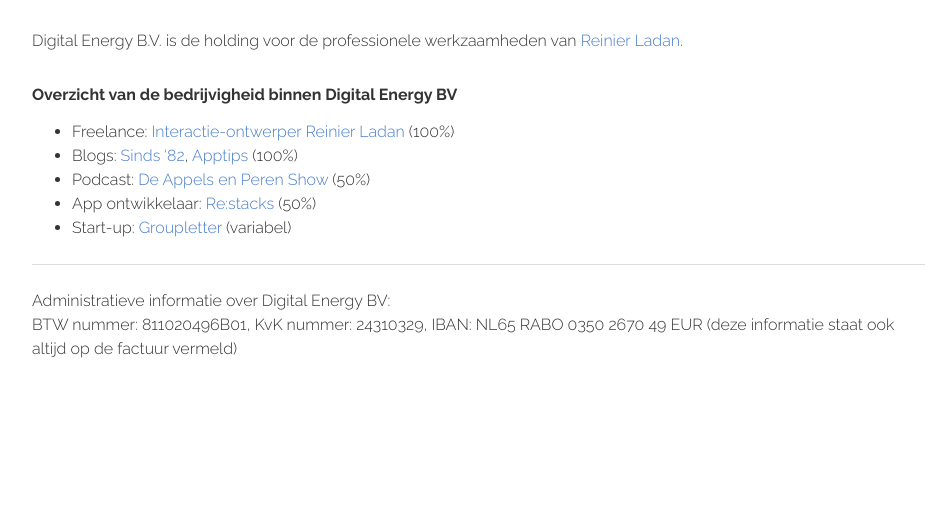
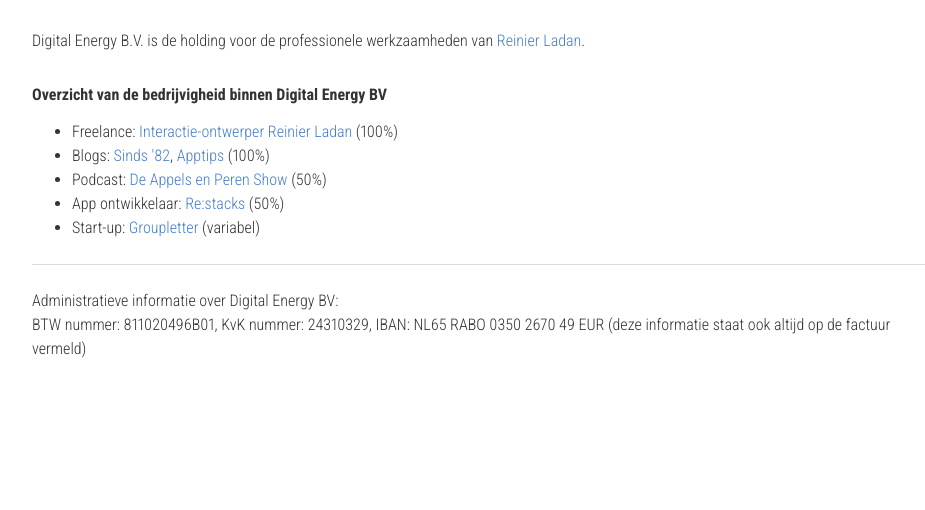
Before and after one commit to reinier/digitalenergy-nl, a plain HTML site: page index.html in a window 1280 px wide. Shown: the part 290-800 px from the top of the page, without its empty margins (158-1083 px from the left). Drawn offline with Linux system fonts and the light colour scheme.

Commit message:
Update 2015-03-18T09:30:51.399Z

```diff
--- a/index.html
+++ b/index.html
@@ -36,7 +36,7 @@
 
   <script src="js/loadCSS.js"></script>
   <script defer type="text/javascript">
-    loadCSS("http://fonts.googleapis.com/css?family=Raleway:300,700,900", "all");
+    loadCSS("http://fonts.googleapis.com/css?family=Roboto+Condensed:300,400,700", "all");
   </script>
 </body>
 </html>
--- a/styles/main.css
+++ b/styles/main.css
@@ -17,7 +17,7 @@
   color: #fff;
   cursor: pointer;
   display: inline-block;
-  font-family: 'Raleway', sans-serif;
+  font-family: 'Roboto Condensed', sans-serif;
   font-size: 1em;
   font-weight: 600;
   line-height: 1;
@@ -41,7 +41,7 @@
 
 input, label, select {
   display: block;
-  font-family: 'Raleway', sans-serif;
+  font-family: 'Roboto Condensed', sans-serif;
   font-size: 1em; }
 
 label {
@@ -58,7 +58,7 @@
   border-radius: 3px;
   box-shadow: inset 0 1px 3px rgba(0, 0, 0, 0.06);
   box-sizing: border-box;
-  font-family: 'Raleway', sans-serif;
+  font-family: 'Roboto Condensed', sans-serif;
   font-size: 1em;
   margin-bottom: 0.75em;
   padding: 0.5em;
@@ -132,15 +132,17 @@
   font-feature-settings: "kern", "liga", "pnum";
   -webkit-font-smoothing: antialiased;
   color: #333;
-  font-family: 'Raleway', sans-serif;
+  font-family: 'Roboto Condensed', sans-serif;
   font-size: 1em;
-  line-height: 1.5; }
+  line-height: 1.5;
+  font-weight: 300; }
 
 h1, h2, h3, h4, h5, h6 {
-  font-family: 'Raleway', sans-serif;
+  font-family: 'Roboto Condensed', sans-serif;
   font-size: 1em;
   line-height: 1.2;
-  margin: 0 0 0.75em; }
+  margin: 0 0 0.75em;
+  font-weight: 700; }
 
 h2 {
   margin-top: 2em; }
```
